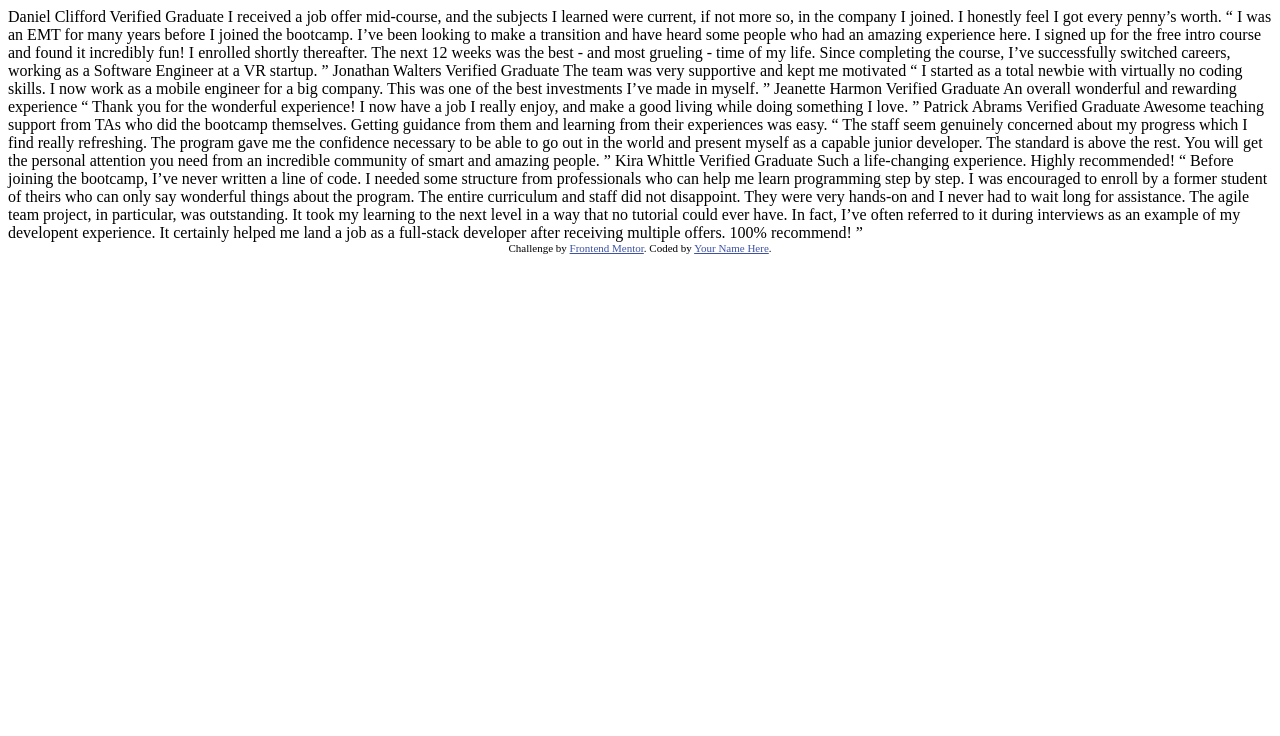
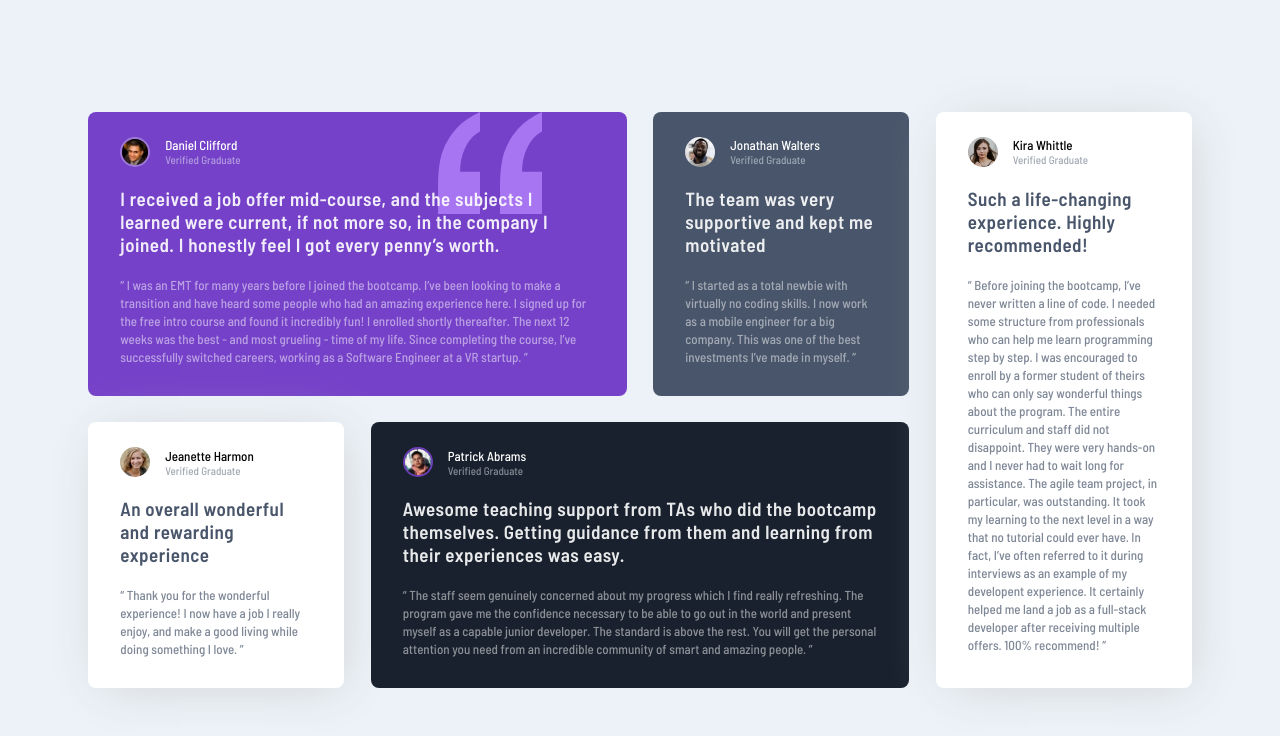
Before and after one commit to Jerry-Reis/FrontEnd-Mentor-Challenge-10-Testimonials-Grid-Section, a plain HTML site: page index.html in a window 1280 px wide. Drawn offline with Linux system fonts and the light colour scheme.

Commit message:
Finished desktop layout

```diff
--- /dev/null
+++ b/css/style.css
@@ -0,0 +1,155 @@
+@import url('https://fonts.googleapis.com/css2?family=Barlow+Semi+Condensed:wght@500;600&display=swap');
+
+:root {
+    --moderate-violet: hsl(263, 55%, 52%);
+    --very-dark-grayish-blue: hsl(217, 19%, 35%);
+    --very-dark-blackish-blue: hsl(219, 29%, 14%);
+    --white: hsl(0, 0%, 100%);
+
+    --light-gray: hsl(0, 0%, 81%);
+    --light-grayish-blue: hsl(210, 46%, 95%);
+}
+
+*,
+*::after,
+*::before {
+    margin: 0;
+    padding: 0;
+    border: 0;
+    box-sizing: border-box;
+    font-family: 'Barlow Semi Condensed';
+}
+
+html {
+    font-size: 62.5%;
+}
+
+body {
+    display: flex;
+    justify-content: center;
+    align-items: center;
+
+    min-height: 100vh;
+    min-width: 100vw;
+
+    font-size: 1.3rem;
+    background-color: var(--light-grayish-blue);
+}
+
+.container {
+    display: grid;
+    gap: 2.65rem;
+    grid-template-columns: repeat(4, 256px);
+    grid-template-areas:
+        'testim-1 testim-1 testim-2 testim-5'
+        'testim-3 testim-4 testim-4 testim-5';
+}
+
+.card {
+    border-radius: 0.8rem;
+    padding: 25px 32px 30px 32px;
+}
+
+.bgk-light {
+    box-shadow: 5px 5px 50px -10px var(--light-gray);
+}
+
+.card-user {
+    display: flex;
+    align-items: center;
+}
+
+.card-user img {
+    width: 30px;
+
+    margin-right: 1.5rem;
+
+    border-radius: 50%;
+    border: 2px solid hsla(263, 55%, 52%, 0.9);
+}
+
+.testimonial-1 img {
+    border: 2px solid hsla(0, 0%, 100%, 0.3);
+}
+
+.card cite {
+    display: block;
+    margin: 20px 0px;
+
+    font-size: 1.9rem;
+    font-style: normal;
+    font-weight: 600;
+
+    letter-spacing: 0.05rem;
+
+    color: var(--white);
+}
+
+.user-occupation {
+    font-size: 1.1rem;
+    color: var(--light-grayish-blue);
+    opacity: 0.5;
+}
+
+.bgk-light .user-occupation {
+    color: var(--very-dark-grayish-blue);
+}
+
+.bgk-dark .user-name {
+    color: var(--white);
+}
+
+.bgk-light cite {
+    color: var(--very-dark-grayish-blue);
+}
+
+.bgk-dark cite {
+    color: var(--white);
+    opacity: 0.9;
+}
+
+.bgk-dark blockquote {
+    line-height: 1.8rem;
+    color: var(--white);
+    opacity: 0.5;
+}
+
+.bgk-light blockquote {
+    line-height: 1.8rem;
+    color: var(--very-dark-grayish-blue);
+    opacity: 0.7;
+}
+
+.testimonial-1 {
+    grid-area: testim-1;
+    background-image: url('../images/bg-pattern-quotation.svg');
+    background-repeat: no-repeat;
+    background-position: 350px 0px;
+    background-color: var(--moderate-violet);
+}
+
+.testimonial-2 {
+    grid-area: testim-2;
+    background-color: var(--very-dark-grayish-blue);
+}
+
+.testimonial-3 {
+    grid-area: testim-3;
+    background-color: var(--white);
+}
+
+.testimonial-4 {
+    grid-area: testim-4;
+    background-color: var(--very-dark-blackish-blue);
+}
+
+.testimonial-5 {
+    grid-area: testim-5;
+    background-color: var(--white);
+}
+
+.testimonial-2 img,
+.testimonial-3 img,
+.testimonial-5 img {
+    border: none;
+}
--- a/index.html
+++ b/index.html
@@ -1,76 +1,139 @@
 <!DOCTYPE html>
 <html lang="en">
     <head>
-  <meta charset="UTF-8">
-  <meta name="viewport" content="width=device-width, initial-scale=1.0"> <!-- displays site properly based on user's device -->
+        <meta charset="UTF-8" />
+        <meta name="viewport" content="width=device-width, initial-scale=1.0" />
 
-  <link rel="icon" type="image/png" sizes="32x32" href="./images/favicon-32x32.png">
+        <link
+            rel="icon"
+            type="image/png"
+            sizes="32x32"
+            href="./images/favicon-32x32.png"
+        />
+
+        <link rel="stylesheet" href="./css/style.css" />
 
         <title>Frontend Mentor | [Challenge Name Here]</title>
-
-  <!-- Feel free to remove these styles or customise in your own stylesheet 👍 -->
-  <style>
-    .attribution { font-size: 11px; text-align: center; }
-    .attribution a { color: hsl(228, 45%, 44%); }
-  </style>
     </head>
     <body>
-  Daniel Clifford
-  Verified Graduate
-
-  I received a job offer mid-course, and the subjects I learned were current, if not more so,
-  in the company I joined. I honestly feel I got every penny’s worth.
-
-  “ I was an EMT for many years before I joined the bootcamp. I’ve been looking to make a
-  transition and have heard some people who had an amazing experience here. I signed up
-  for the free intro course and found it incredibly fun! I enrolled shortly thereafter.
-  The next 12 weeks was the best - and most grueling - time of my life. Since completing
-  the course, I’ve successfully switched careers, working as a Software Engineer at a VR startup. ”
-
-  Jonathan Walters
-  Verified Graduate
-
+        <main class="container">
+            <div class="card testimonial-1 bgk-dark">
+                <div class="card-user">
+                    <img
+                        src="./images/image-daniel.jpg"
+                        alt="Daniel Clifford"
+                    />
+                    <div class="user-data">
+                        <div class="user-name">Daniel Clifford</div>
+                        <div class="user-occupation">Verified Graduate</div>
+                    </div>
+                </div>
+                <cite>
+                    I received a job offer mid-course, and the subjects I
+                    learned were current, if not more so, in the company I
+                    joined. I honestly feel I got every penny’s worth.
+                </cite>
+                <blockquote>
+                    “ I was an EMT for many years before I joined the bootcamp.
+                    I’ve been looking to make a transition and have heard some
+                    people who had an amazing experience here. I signed up for
+                    the free intro course and found it incredibly fun! I
+                    enrolled shortly thereafter. The next 12 weeks was the best
+                    - and most grueling - time of my life. Since completing the
+                    course, I’ve successfully switched careers, working as a
+                    Software Engineer at a VR startup. ”
+                </blockquote>
+            </div>
+            <div class="card testimonial-2 bgk-dark">
+                <div class="card-user">
+                    <img
+                        src="./images/image-jonathan.jpg"
+                        alt="Jonathan Walters"
+                    />
+                    <div class="user-data">
+                        <div class="user-name">Jonathan Walters</div>
+                        <div class="user-occupation">Verified Graduate</div>
+                    </div>
+                </div>
+                <cite>
                     The team was very supportive and kept me motivated
-
-  “ I started as a total newbie with virtually no coding skills. I now work as a mobile engineer
-  for a big company. This was one of the best investments I’ve made in myself. ”
-
-  Jeanette Harmon
-  Verified Graduate
-
-  An overall wonderful and rewarding experience
-
-  “ Thank you for the wonderful experience! I now have a job I really enjoy, and make a good living
-  while doing something I love. ”
-
-  Patrick Abrams
-  Verified Graduate
-
-  Awesome teaching support from TAs who did the bootcamp themselves. Getting guidance from them and
-  learning from their experiences was easy.
-
-  “ The staff seem genuinely concerned about my progress which I find really refreshing. The program
-  gave me the confidence necessary to be able to go out in the world and present myself as a capable
-  junior developer. The standard is above the rest. You will get the personal attention you need from
+                </cite>
+                <blockquote>
+                    “ I started as a total newbie with virtually no coding
+                    skills. I now work as a mobile engineer for a big company.
+                    This was one of the best investments I’ve made in myself. ”
+                </blockquote>
+            </div>
+            <div class="card testimonial-3 bgk-light">
+                <div class="card-user">
+                    <img
+                        src="./images/image-jeanette.jpg"
+                        alt="Jeanette Harmon"
+                    />
+                    <div class="user-data">
+                        <div class="user-name">Jeanette Harmon</div>
+                        <div class="user-occupation">Verified Graduate</div>
+                    </div>
+                </div>
+                <cite>An overall wonderful and rewarding experience</cite>
+                <blockquote>
+                    “ Thank you for the wonderful experience! I now have a job I
+                    really enjoy, and make a good living while doing something I
+                    love. ”
+                </blockquote>
+            </div>
+            <div class="card testimonial-4 bgk-dark">
+                <div class="card-user">
+                    <img
+                        src="./images/image-patrick.jpg"
+                        alt="Patrick Abrams"
+                    />
+                    <div class="user-data">
+                        <div class="user-name">Patrick Abrams</div>
+                        <div class="user-occupation">Verified Graduate</div>
+                    </div>
+                </div>
+                <cite
+                    >Awesome teaching support from TAs who did the bootcamp
+                    themselves. Getting guidance from them and learning from
+                    their experiences was easy.</cite
+                >
+                <blockquote>
+                    “ The staff seem genuinely concerned about my progress which
+                    I find really refreshing. The program gave me the confidence
+                    necessary to be able to go out in the world and present
+                    myself as a capable junior developer. The standard is above
+                    the rest. You will get the personal attention you need from
                     an incredible community of smart and amazing people. ”
-
-  Kira Whittle
-  Verified Graduate
-
-  Such a life-changing experience. Highly recommended!
-
-  “ Before joining the bootcamp, I’ve never written a line of code. I needed some structure from
-  professionals who can help me learn programming step by step. I was encouraged to enroll by a former
-  student of theirs who can only say wonderful things about the program. The entire curriculum and staff
-  did not disappoint. They were very hands-on and I never had to wait long for assistance. The agile team
-  project, in particular, was outstanding. It took my learning to the next level in a way that no tutorial
-  could ever have. In fact, I’ve often referred to it during interviews as an example of my developent
-  experience. It certainly helped me land a job as a full-stack developer after receiving multiple offers.
-  100% recommend! ”
-
-  <div class="attribution">
-    Challenge by <a href="https://www.frontendmentor.io?ref=challenge" target="_blank">Frontend Mentor</a>.
-    Coded by <a href="#">Your Name Here</a>.
+                </blockquote>
             </div>
+            <div class="card testimonial-5 bgk-light">
+                <div class="card-user">
+                    <img src="./images/image-kira.jpg" alt="Kira Whittle" />
+                    <div class="user-data">
+                        <div class="user-name">Kira Whittle</div>
+                        <div class="user-occupation">Verified Graduate</div>
+                    </div>
+                </div>
+                <cite
+                    >Such a life-changing experience. Highly recommended!</cite
+                >
+                <blockquote>
+                    “ Before joining the bootcamp, I’ve never written a line of
+                    code. I needed some structure from professionals who can
+                    help me learn programming step by step. I was encouraged to
+                    enroll by a former student of theirs who can only say
+                    wonderful things about the program. The entire curriculum
+                    and staff did not disappoint. They were very hands-on and I
+                    never had to wait long for assistance. The agile team
+                    project, in particular, was outstanding. It took my learning
+                    to the next level in a way that no tutorial could ever have.
+                    In fact, I’ve often referred to it during interviews as an
+                    example of my developent experience. It certainly helped me
+                    land a job as a full-stack developer after receiving
+                    multiple offers. 100% recommend! ”
+                </blockquote>
+            </div>
+        </main>
     </body>
 </html>
```
Also changed, not shown: 4 other files. Lines whose indentation alone changed are shown as unchanged.
